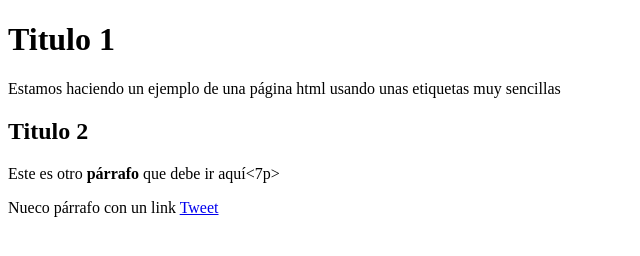
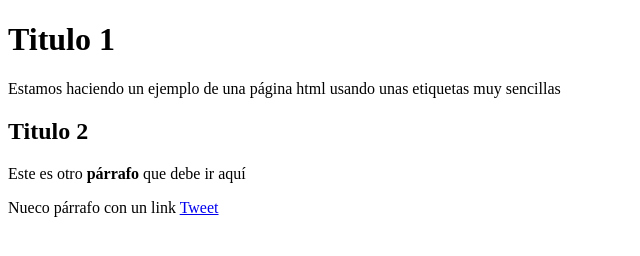
Before and after one commit to ficino2021/Ejemplotei, a plain HTML site: page index.html in a window 1280 px wide. Shown: the full height of the page, 0-640 px from the left. Drawn offline with Linux system fonts and the light colour scheme.

Commit message:
Corregi un error

```diff
--- a/index.html
+++ b/index.html
@@ -7,7 +7,7 @@
   <h1>Titulo 1</h1>
   <p>  Estamos haciendo un ejemplo de una página html usando unas etiquetas muy sencillas </p>
   <h2>Titulo 2</h2>
-  <p> Este es otro <strong>párrafo</strong> que debe ir aquí<7p>
+  <p> Este es otro <strong>párrafo</strong> que debe ir aquí</p>
   <p>Nueco párrafo con un link <a href="https://twitter.com/bertinortega/status/1351946501770137601?s=20">Tweet</a></p>
   </body>
 </html>
```
